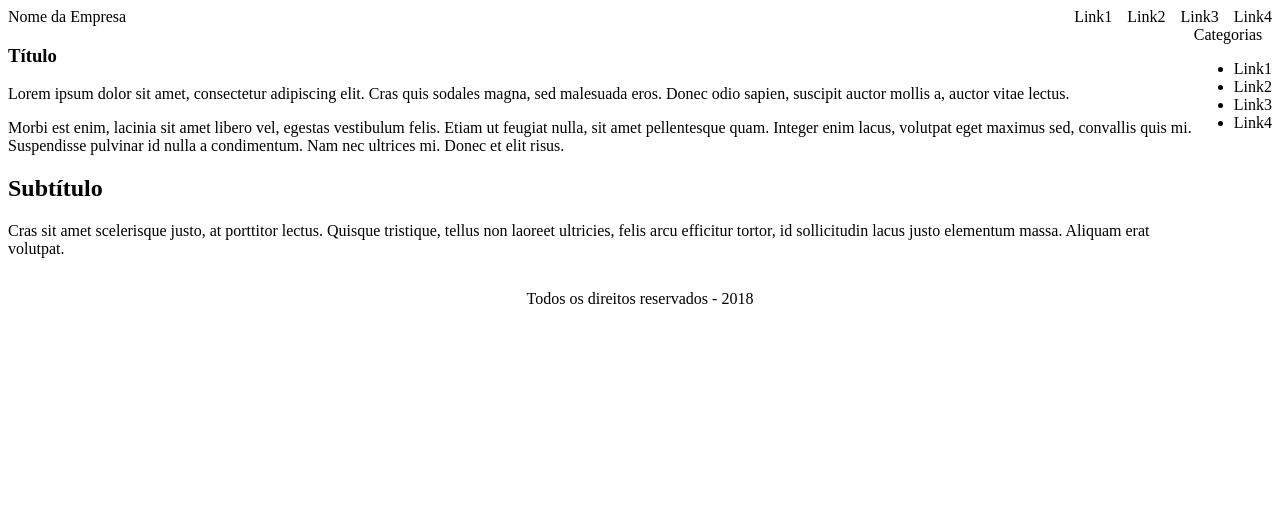
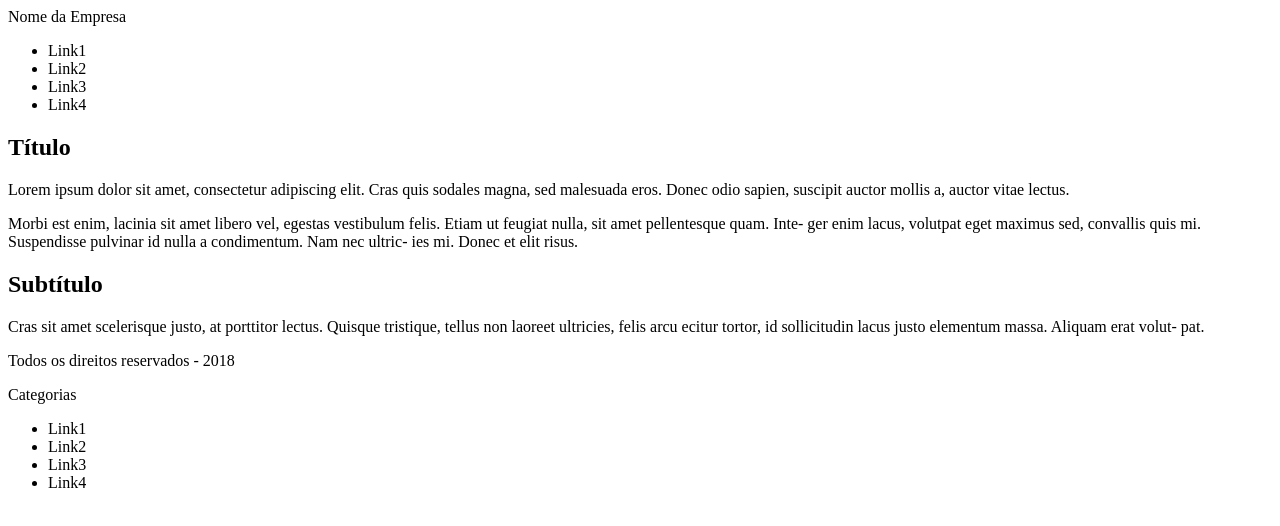
Before and after one commit to renanbcunderline/ProgWEB, a plain HTML site: page ex1/ex5.html in a window 1280 px wide. Drawn offline with Linux system fonts and the light colour scheme.

Commit message:
Atualizar o ex5.html

```diff
--- a/ex1/ex5.html
+++ b/ex1/ex5.html
@@ -3,14 +3,15 @@
         <head>
             <meta charset="UTF-8">
             <meta name="viewport" content="width=device-width, initial-scale=1.0">
-            <title>Exercício 01 - HTML</title>
+            <title>Exercício 05 - HTML</title>
             <meta name="autor" content="Renan Chaves Bezerra">
         </head>
         <body>
-            <nav style="display: flex; justify-content: space-between;">
+            <div>
+                <nav>
                         <div>Nome da Empresa</div>
                         <div>
-                    <ul style="list-style-type: none; display: flex; gap: 15px; margin: 0; padding: 0;">
+                            <ul>
                                 <li>Link1</li>
                                 <li>Link2</li>
                                 <li>Link3</li>
@@ -18,16 +19,30 @@
                             </ul>
                         </div>
                 </nav>
-            <div style="display: flex;">
-                <section >
+                <section>
+                   <h1>Título</h1>
                     <article>
-                        <h1>Título</h1>
-                        <p>Lorem ipsum dolor sit amet, consectetur adipiscing elit. Cras quis sodales magna, sed malesuada eros. Donec odio sapien, suscipit auctor mollis a, auctor vitae lectus.</p>
-                        <p>Morbi est enim, lacinia sit amet libero vel, egestas vestibulum felis. Etiam ut feugiat nulla, sit amet pellentesque quam. Integer enim lacus, volutpat eget maximus sed, convallis quis mi. Suspendisse pulvinar id nulla a condimentum. Nam nec ultrices mi. Donec et elit risus.</p>
+                        <p>Lorem ipsum dolor sit amet, consectetur adipiscing elit. Cras
+                            quis sodales magna, sed malesuada eros. Donec odio sapien,
+                            suscipit auctor mollis a, auctor vitae lectus.</p>
+                        <p>Morbi est enim, lacinia sit amet libero vel, egestas vestibulum
+                            felis. Etiam ut feugiat nulla, sit amet pellentesque quam. Inte-
+                            ger enim lacus, volutpat eget maximus sed, convallis quis mi.
+                            Suspendisse pulvinar id nulla a condimentum. Nam nec ultric-
+                            ies mi. Donec et elit risus.</p>
+                    </article>
                         <h2>Subtítulo</h2>
-                        <p>Cras sit amet scelerisque justo, at porttitor lectus. Quisque tristique, tellus non laoreet ultricies, felis arcu efficitur tortor, id sollicitudin lacus justo elementum massa. Aliquam erat volutpat.</p>
+                    <article>
+                        <p>Cras sit amet scelerisque justo, at porttitor lectus. Quisque
+                            tristique, tellus non laoreet ultricies, felis arcu ecitur tortor, id
+
+                            sollicitudin lacus justo elementum massa. Aliquam erat volut-
+                            pat.</p>
                     </article>
                 </section>
+                <footer>
+                    <p>Todos os direitos reservados - 2018</p>
+                </footer>
                 <aside>
                     <div>Categorias</div>
                     <ul>
@@ -38,8 +53,5 @@
                     </ul>
                 </aside>
             </div>
-            <footer style="text-align: center;">
-                <p>Todos os direitos reservados - 2018</p>
-            </footer>
         </body>
     </html>
```
Lines whose indentation alone changed are shown as unchanged.
